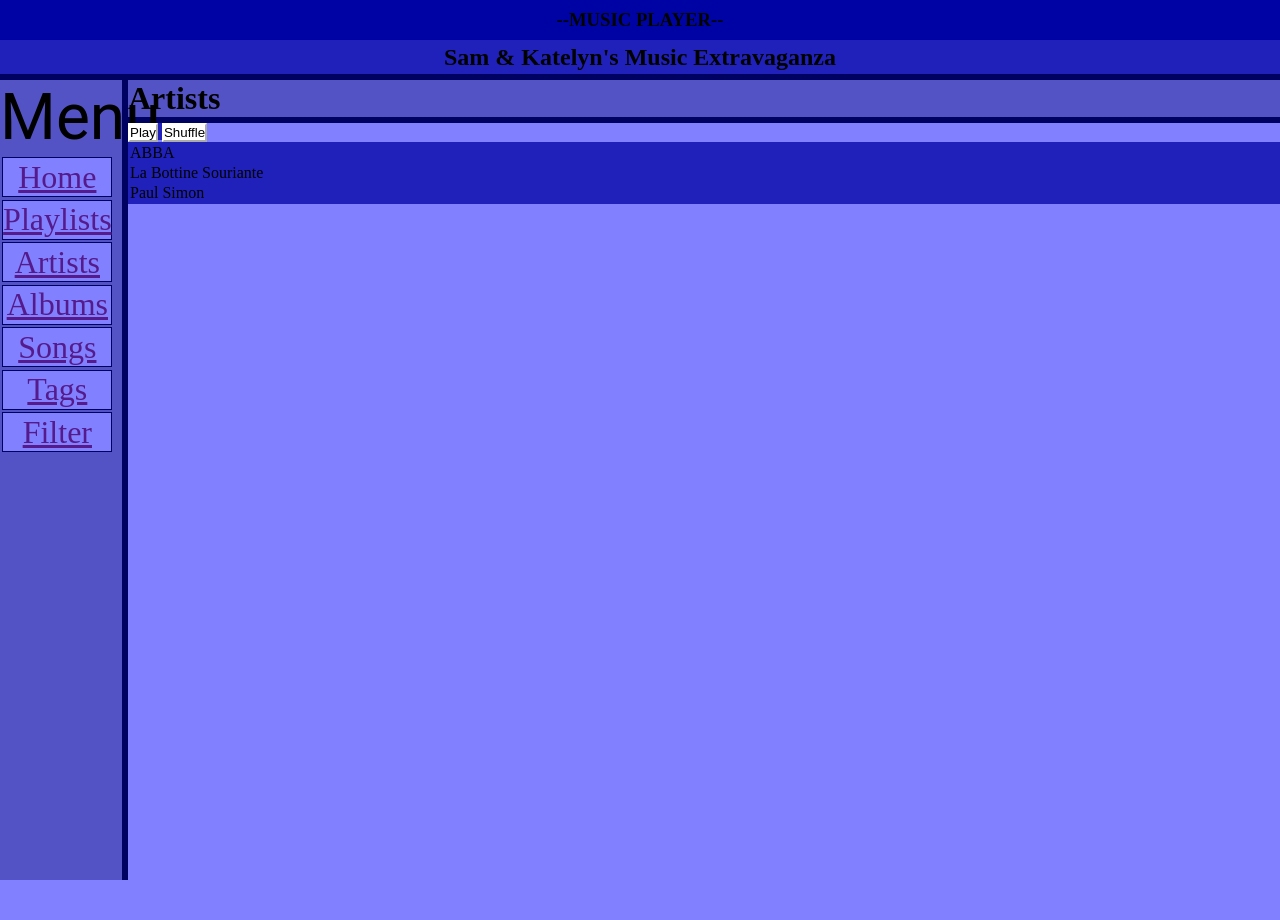
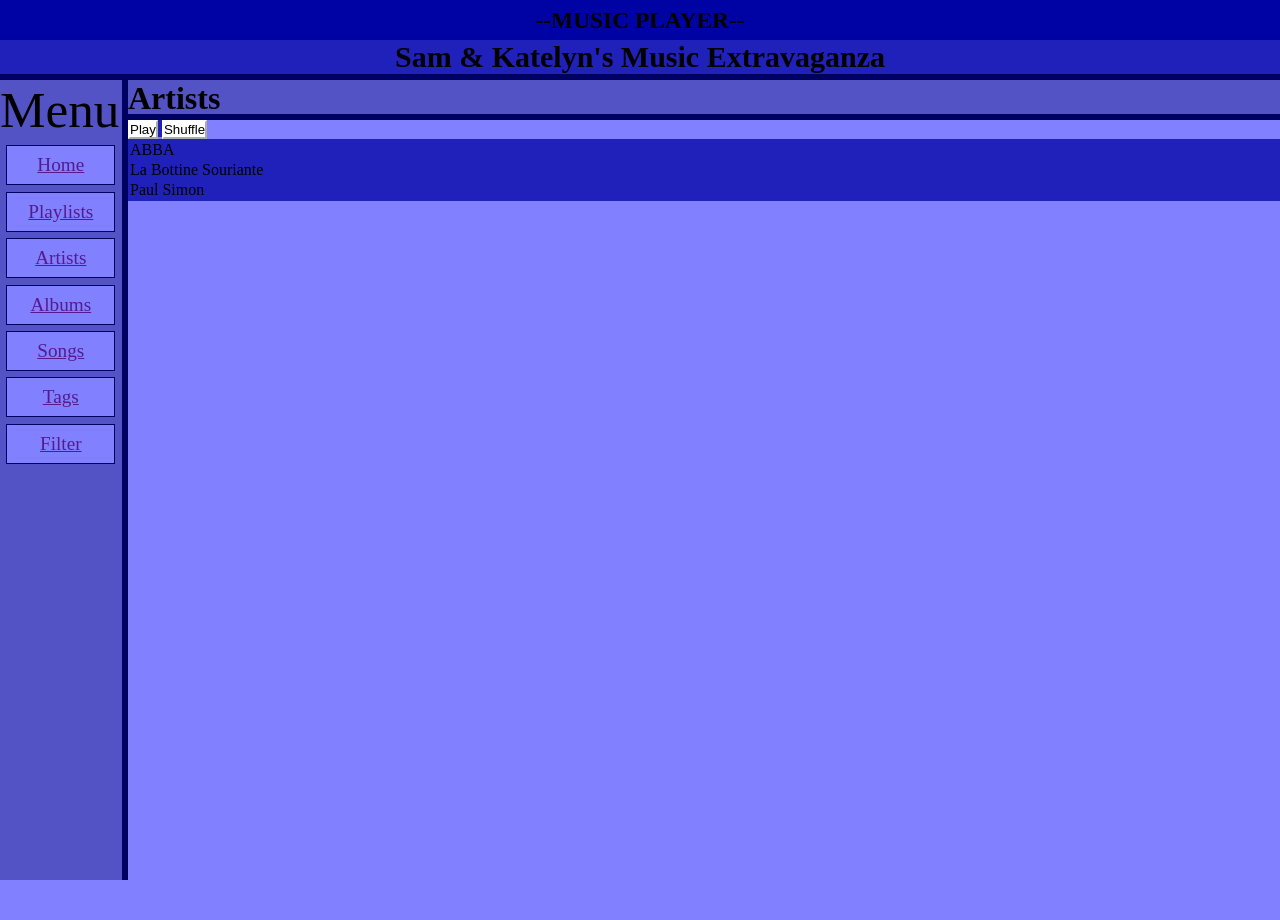
Before and after one commit to kreed303/cs257, a Flask app: template webapp/templates/mockup1.html in a window 1280 px wide. Before the commit the page ends 880 px from the top, so only its background shows below. Run offline with Flask 3, Linux system fonts and the light colour scheme; the template is opened without the code that fills it, so the values that code supplies are empty; parts of the project's set-up code (start-up, migrations or seed data) failed here and were passed over; some libraries are stand-ins or nearby versions.

Commit message:
standardizing font sizes

```diff
--- a/webapp/static/mockup.css
+++ b/webapp/static/mockup.css
@@ -24,7 +24,7 @@ body {
 p {
     color: var(--textColor);
     font-family: Roboto;
-    font-size: 48pt;
+    font-size: 18vw;
     font-stretch: semi-expanded;
 }
 
@@ -47,8 +47,9 @@ a:hover{
     align-items: center;
     justify-content: center;
     height: 5vh;
-    width: 100%;
+    width: 100vw;
     text-align: center;
+    font-size: 2.5vh;
     background-color: var(--blue4);
 }
 
@@ -57,7 +58,8 @@ a:hover{
     align-items: center;
     justify-content: center;
     height: 5vh;
-    width: 100%;
+    width: 100vw;
+    font-size: 2.5vh;
     background-color: var(--blue3);
     border-bottom-color: var(--borderColor);
     border-bottom-style: solid;
@@ -69,12 +71,12 @@ a:hover{
 /* The Menu */
 #menu {
     height: 100vh;
-    width: 10%;
+    width: 10vw;
     background-color: var(--blue2);
     border-right-color: var(--borderColor);
     border-right-style: solid;
     border-right-width: 5pt;
-    font-size: 24pt;
+    font-size: 4vw;
     float: left;
 }
 
@@ -82,22 +84,22 @@ a:hover{
     display: flex;
     align-items: center;
     justify-content: center;
-    width: 90%;
+    width: 8.5vw;
     height: 5vh;
-    font-size: 24pt;
+    font-size: 1.5vw;
     margin: auto;
     font-stretch: normal;
     background-color: var(--blue1);
     border-color: var(--borderColor);
     border-style: solid;
     border-width: 1pt;
-    margin: 2%;
+    margin: 0.5vw;
 }
 
 /* The Page */
 #pageHeader {
-    height: 5%;
-    width: 90%;
+    height: 5vh;
+    width: 90vw;
     background-color: var(--blue2);
     border-bottom-color: var(--borderColor);
     border-bottom-style: solid;
@@ -107,8 +109,8 @@ a:hover{
 }
 
 #pageContents{
-    height: 100%;
-    width: 90%;
+    height: 100vh;
+    width: 90vw;
     background-color: var(--blue1);
     float:right;
 }
--- a/webapp/templates/mockup1.html
+++ b/webapp/templates/mockup1.html
@@ -23,7 +23,7 @@
     </div>
 
     <div id="menu">
-        <p>Menu</p>
+        Menu
         <div class="menuItems" id="homeNavButton">
             <a href="">Home</a></div>
         <div class="menuItems" id="playlistsNavButton">
--- a/webapp/templates/mockup2.html
+++ b/webapp/templates/mockup2.html
@@ -25,7 +25,7 @@
     </div>
 
     <div id="menu">
-        <p>Menu</p>
+        Menu
         <p> <div class="menuItems" id="homeNavButton">
             <a href="">Home</a></div> </p>
         <p> <div class="menuItems" id="playlistsNavButton">
--- a/webapp/templates/mockup3.html
+++ b/webapp/templates/mockup3.html
@@ -23,7 +23,7 @@
     </div>
 
     <div id="menu">
-        <p>Menu</p>
+        Menu
         <p> <div class="menuItems" id="homeNavButton">
             <a href="">Home</a></div> </p>
         <p> <div class="menuItems" id="playlistsNavButton">
```
Also changed, not shown: webapp/static/webapp.css (+9 -9 lines).
